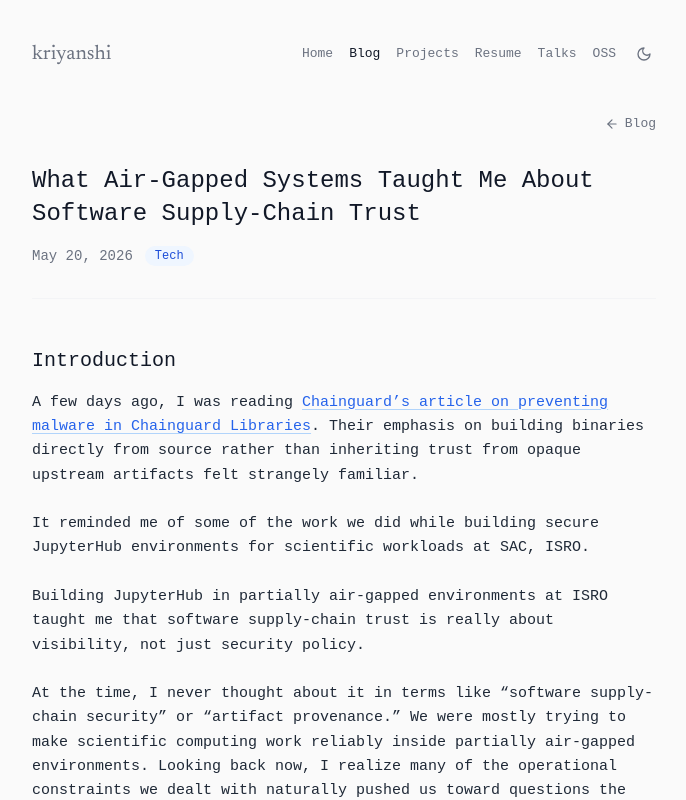
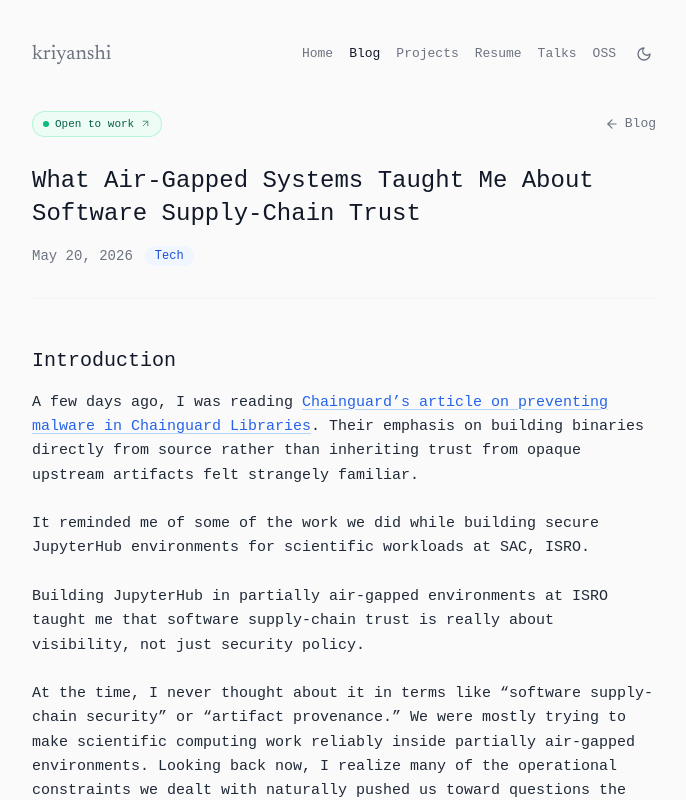
Before and after one commit to kriyanshii/kriyanshii.github.io, a React (Vite) app: page /blog/airgapped-supply-chain-trust in a window 1280 px wide. Shown: the top 800 px of the page, without its empty margins (296-982 px from the left). Built offline with nearby package versions, Linux system fonts and the light colour scheme; a web font is replaced by a local one.

Commit message:
updated blog content and added open to work pill on blog and also added new blogpost into the home page as well

```diff
--- /dev/null
+++ b/src/components/OpenToWorkNote.tsx
@@ -0,0 +1,50 @@
+import { ArrowUpRight } from 'lucide-react';
+import { Link } from 'react-router-dom';
+import { RESUME_URL } from '../data/portfolio';
+
+export function OpenToWorkNote({ className = '' }: { className?: string }) {
+  return (
+    <aside className={`border-t border-gray-100 pt-8 dark:border-gray-800 ${className}`.trim()}>
+      <div className="mb-3 flex flex-wrap items-center gap-2">
+        <span className="inline-flex items-center gap-1.5 rounded-full bg-emerald-100 px-2.5 py-0.5 text-[11px] font-medium text-emerald-800 dark:bg-emerald-950 dark:text-emerald-300">
+          <span className="h-1.5 w-1.5 rounded-full bg-emerald-500" aria-hidden="true" />
+          Open to work
+        </span>
+        <span className="text-[12px] text-gray-500 dark:text-gray-500">
+          Backend &amp; systems roles
+        </span>
+      </div>
+      <p className="mb-4 max-w-xl text-[13px] leading-relaxed text-gray-600 dark:text-gray-400">
+        I&apos;m Kriyanshi — a backend and systems engineer working on satellite data pipelines,
+        workflow orchestration, and production infrastructure. Previously at ISRO&apos;s Space
+        Applications Centre; currently shipping at Matrix Business and contributing upstream to
+        Dagu.
+      </p>
+      <div className="flex flex-wrap items-center gap-x-4 gap-y-2 text-[12px]">
+        <a
+          href={RESUME_URL}
+          target="_blank"
+          rel="noopener noreferrer"
+          className="inline-flex items-center gap-1 text-gray-600 transition-colors hover:text-gray-900 dark:text-gray-400 dark:hover:text-gray-200"
+        >
+          Resume
+          <ArrowUpRight size={12} />
+        </a>
+        <Link
+          to="/"
+          className="text-gray-600 transition-colors hover:text-gray-900 dark:text-gray-400 dark:hover:text-gray-200"
+        >
+          About
+        </Link>
+        <a
+          href="https://github.com/kriyanshii"
+          target="_blank"
+          rel="noopener noreferrer"
+          className="text-gray-600 transition-colors hover:text-gray-900 dark:text-gray-400 dark:hover:text-gray-200"
+        >
+          GitHub
+        </a>
+      </div>
+    </aside>
+  );
+}
--- a/src/pages/Blog.tsx
+++ b/src/pages/Blog.tsx
@@ -1,6 +1,7 @@
 import { useEffect, useState } from 'react';
 import { ArrowUpRight } from 'lucide-react';
 import { Link } from 'react-router-dom';
+import { OpenToWorkNote } from '../components/OpenToWorkNote';
 import { PageSeo } from '../components/PageSeo';
 import { DEFAULT_OG_IMAGE, SITE_URL } from '../constants/site';
 import { RESUME_URL } from '../data/portfolio';
@@ -131,48 +132,7 @@ export function Blog() {
         ))}
       </div>
 
-      <aside className="mt-14 border-t border-gray-100 pt-8 dark:border-gray-800">
-        <div className="flex flex-wrap items-center gap-2 mb-3">
-          <span className="inline-flex items-center gap-1.5 rounded-full bg-emerald-100 px-2.5 py-0.5 text-[11px] font-medium text-emerald-800 dark:bg-emerald-950 dark:text-emerald-300">
-            <span className="h-1.5 w-1.5 rounded-full bg-emerald-500" aria-hidden="true" />
-            Open to work
-          </span>
-          <span className="text-[12px] text-gray-500 dark:text-gray-500">
-            Backend &amp; systems roles
-          </span>
-        </div>
-        <p className="text-[13px] leading-relaxed text-gray-600 dark:text-gray-400 mb-4 max-w-xl">
-          I&apos;m Kriyanshi — a backend and systems engineer working on satellite data pipelines,
-          workflow orchestration, and production infrastructure. Previously at ISRO&apos;s Space
-          Applications Centre; currently shipping at Matrix Business and contributing upstream to
-          Dagu.
-        </p>
-        <div className="flex flex-wrap items-center gap-x-4 gap-y-2 text-[12px]">
-          <a
-            href={RESUME_URL}
-            target="_blank"
-            rel="noopener noreferrer"
-            className="inline-flex items-center gap-1 text-gray-600 transition-colors hover:text-gray-900 dark:text-gray-400 dark:hover:text-gray-200"
-          >
-            Resume
-            <ArrowUpRight size={12} />
-          </a>
-          <Link
-            to="/"
-            className="text-gray-600 transition-colors hover:text-gray-900 dark:text-gray-400 dark:hover:text-gray-200"
-          >
-            About
-          </Link>
-          <a
-            href="https://github.com/kriyanshii"
-            target="_blank"
-            rel="noopener noreferrer"
-            className="text-gray-600 transition-colors hover:text-gray-900 dark:text-gray-400 dark:hover:text-gray-200"
-          >
-            GitHub
-          </a>
-        </div>
-      </aside>
+      <OpenToWorkNote className="mt-14" />
     </div>
   );
 }
--- a/src/pages/BlogPost.tsx
+++ b/src/pages/BlogPost.tsx
@@ -1,8 +1,10 @@
 import { useEffect, useState, type KeyboardEvent, type MouseEvent } from 'react';
-import { ArrowLeft, X, ZoomIn } from 'lucide-react';
+import { ArrowLeft, ArrowUpRight, X, ZoomIn } from 'lucide-react';
 import { Link, useParams, useNavigate } from 'react-router-dom';
+import { OpenToWorkNote } from '../components/OpenToWorkNote';
 import { PageSeo } from '../components/PageSeo';
 import { AUTHOR_NAME, postOgImageUrl, postUrl } from '../constants/site';
+import { RESUME_URL } from '../data/portfolio';
 import { BlogPost as BlogPostType } from '../types';
 import { getPostBySlug } from '../utils/blog';
 
@@ -112,7 +114,17 @@ export function BlogPost() {
       />
 
       <header className="mb-12 pb-8 border-b border-gray-100 dark:border-gray-800">
-        <div className="flex justify-end mb-6">
+        <div className="mb-6 flex items-center justify-between gap-3">
+          <a
+            href={RESUME_URL}
+            target="_blank"
+            rel="noopener noreferrer"
+            className="inline-flex items-center gap-1.5 rounded-full border border-emerald-200/80 bg-emerald-50/80 px-2.5 py-1 text-[11px] font-medium text-emerald-800 transition-colors hover:border-emerald-300 hover:bg-emerald-50 dark:border-emerald-900/50 dark:bg-emerald-950/40 dark:text-emerald-300 dark:hover:border-emerald-800 dark:hover:bg-emerald-950/60"
+          >
+            <span className="h-1.5 w-1.5 rounded-full bg-emerald-500" aria-hidden="true" />
+            Open to work
+            <ArrowUpRight size={11} className="opacity-70" />
+          </a>
           <Link
             to="/blog"
             className="inline-flex items-center gap-1.5 rounded-lg px-2.5 py-1.5 -mr-2.5 text-[13px] font-medium text-gray-500 dark:text-gray-400 hover:text-gray-900 dark:hover:text-gray-200 hover:bg-white dark:hover:bg-[#242424] hover:shadow-sm transition-all group"
@@ -176,6 +188,8 @@ export function BlogPost() {
         />
       </article>
 
+      <OpenToWorkNote className="mt-14" />
+
       {lightboxSrc && (
         <div
           className="fixed inset-0 z-50 flex items-center justify-center bg-black/75 p-3 sm:p-5 backdrop-blur-sm"
```
